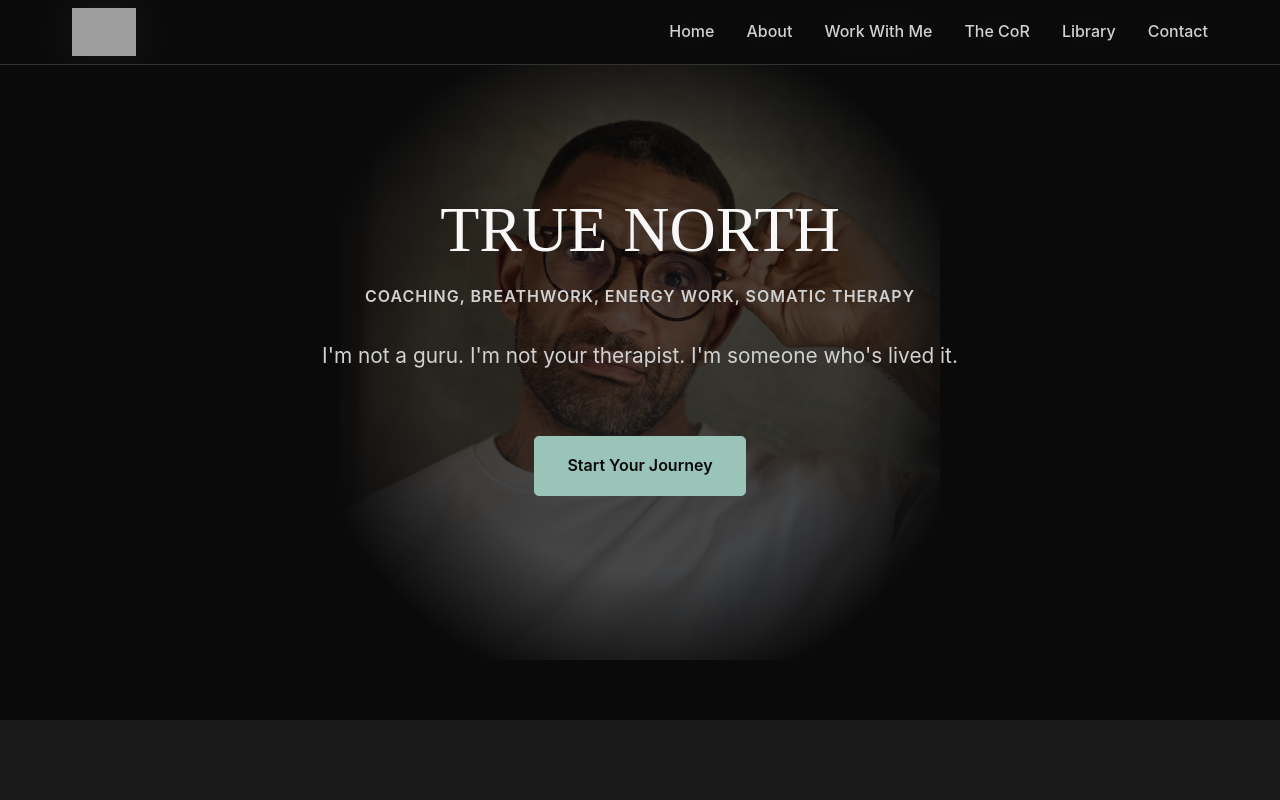
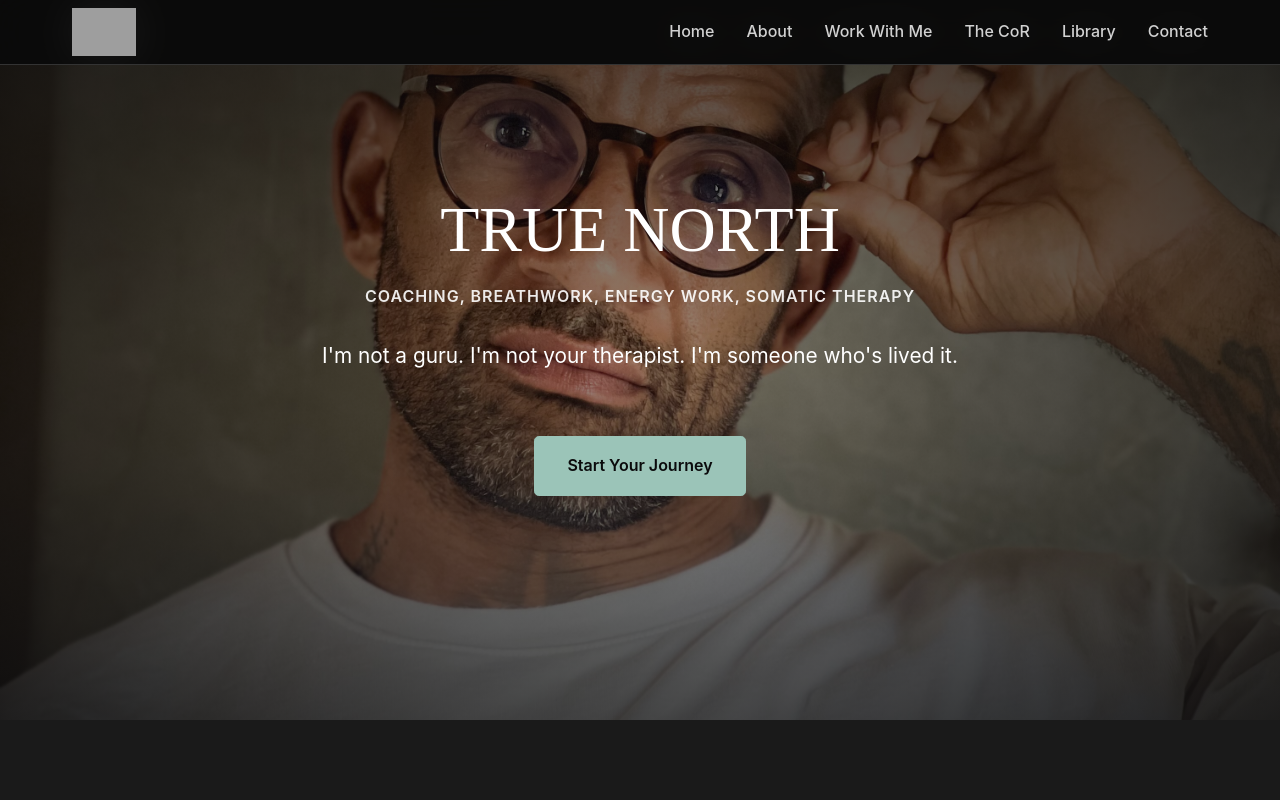
Before and after one commit to Your-True-North/true-north-websiteV2, a Next.js app: page /about in a window 1280 px wide. Shown: the top 800 px of the page. Built offline with nearby package versions, Linux system fonts and the light colour scheme; grey boxes are pictures that could not be loaded.

Commit message:
Update Circle, Work and About pages - remove admin button, fix button text, improve hero design

```diff
--- a/app/about/page.tsx
+++ b/app/about/page.tsx
@@ -68,34 +68,31 @@ export default function About() {
           display: 'flex',
           alignItems: 'center'
         }}>
+          {/* Background Image */}
           <div style={{
             position: 'absolute',
-            top: isMobile ? '0' : '50%',
-            left: isMobile ? '0' : '50%',
-            transform: isMobile ? 'none' : 'translate(-50%, -50%)',
-            width: isMobile ? '100%' : '600px',
-            height: isMobile ? '100%' : '600px',
+            top: 0,
+            left: 0,
+            width: '100%',
+            height: '100%',
             backgroundImage: 'url(/glasses.jpg)',
             backgroundSize: 'cover',
             backgroundPosition: 'center',
-            opacity: isMobile ? 0.7 : 0.25,
-            maskImage: isMobile ? 'none' : 'radial-gradient(circle, black 50%, transparent 80%)',
-            WebkitMaskImage: isMobile ? 'none' : 'radial-gradient(circle, black 50%, transparent 80%)',
-            filter: isMobile ? 'none' : `drop-shadow(0 0 60px ${currentTheme.shimmer})`,
             zIndex: 1
           }} />
 
-          {isMobile && (
-            <div style={{
-              position: 'absolute',
-              top: 0,
-              left: 0,
-              width: '100%',
-              height: '100%',
-              background: 'linear-gradient(180deg, rgba(10,10,11,0.3) 0%, rgba(10,10,11,0.1) 50%, rgba(10,10,11,0.4) 100%)',
-              zIndex: 2
-            }} />
-          )}
+          {/* Dark Overlay for Text Contrast */}
+          <div style={{
+            position: 'absolute',
+            top: 0,
+            left: 0,
+            width: '100%',
+            height: '100%',
+            background: isMobile
+              ? 'linear-gradient(180deg, rgba(10,10,11,0.75) 0%, rgba(10,10,11,0.5) 50%, rgba(10,10,11,0.8) 100%)'
+              : 'radial-gradient(ellipse at center, rgba(10,10,11,0.4) 0%, rgba(10,10,11,0.7) 60%, rgba(10,10,11,0.9) 100%)',
+            zIndex: 2
+          }} />
 
           <div className="container" style={{
             position: 'relative',
@@ -110,7 +107,7 @@ export default function About() {
               <h1 className="h1" style={{
                 marginBottom: isMobile ? '0.5rem' : '1rem',
                 fontSize: isMobile ? 'clamp(1.8rem, 7vw, 2.5rem)' : undefined,
-                textShadow: isMobile ? '2px 2px 4px rgba(0, 0, 0, 0.7)' : undefined
+                color: '#ffffff'
               }}>
                 TRUE NORTH
               </h1>
@@ -119,9 +116,9 @@ export default function About() {
                 fontSize: isMobile ? '0.85rem' : '1rem',
                 lineHeight: '1.4',
                 fontWeight: '600',
-                textShadow: isMobile ? '1px 1px 2px rgba(0, 0, 0, 0.7)' : undefined,
                 letterSpacing: '1px',
-                textTransform: 'uppercase'
+                textTransform: 'uppercase',
+                color: 'rgba(255, 255, 255, 0.9)'
               }}>
                 Coaching, Breathwork, Energy Work, Somatic Therapy
               </p>
@@ -130,7 +127,7 @@ export default function About() {
                 fontSize: isMobile ? '1rem' : '1.3rem',
                 lineHeight: '1.6',
                 fontWeight: '400',
-                textShadow: isMobile ? '1px 1px 2px rgba(0, 0, 0, 0.7)' : undefined
+                color: '#ffffff'
               }}>
                 I'm not a guru. I'm not your therapist. I'm someone who's lived it.
               </p>
```
